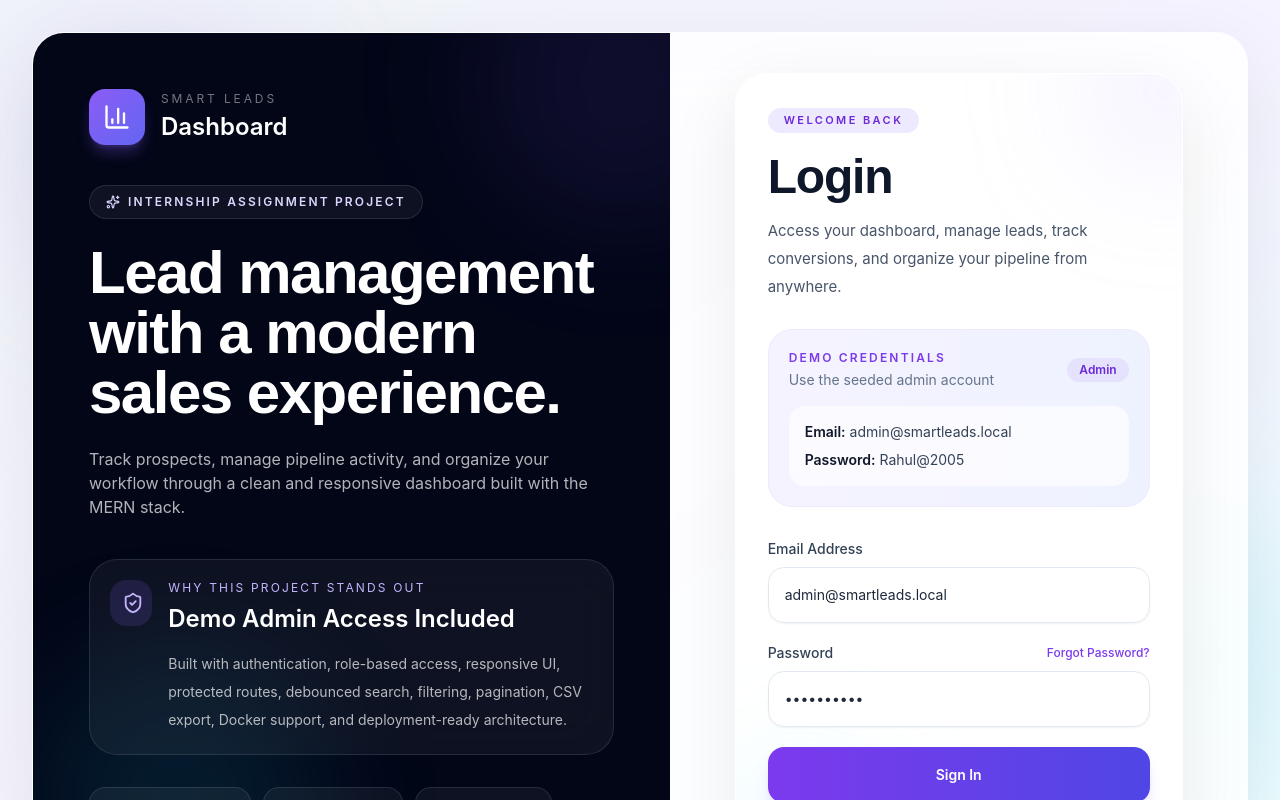
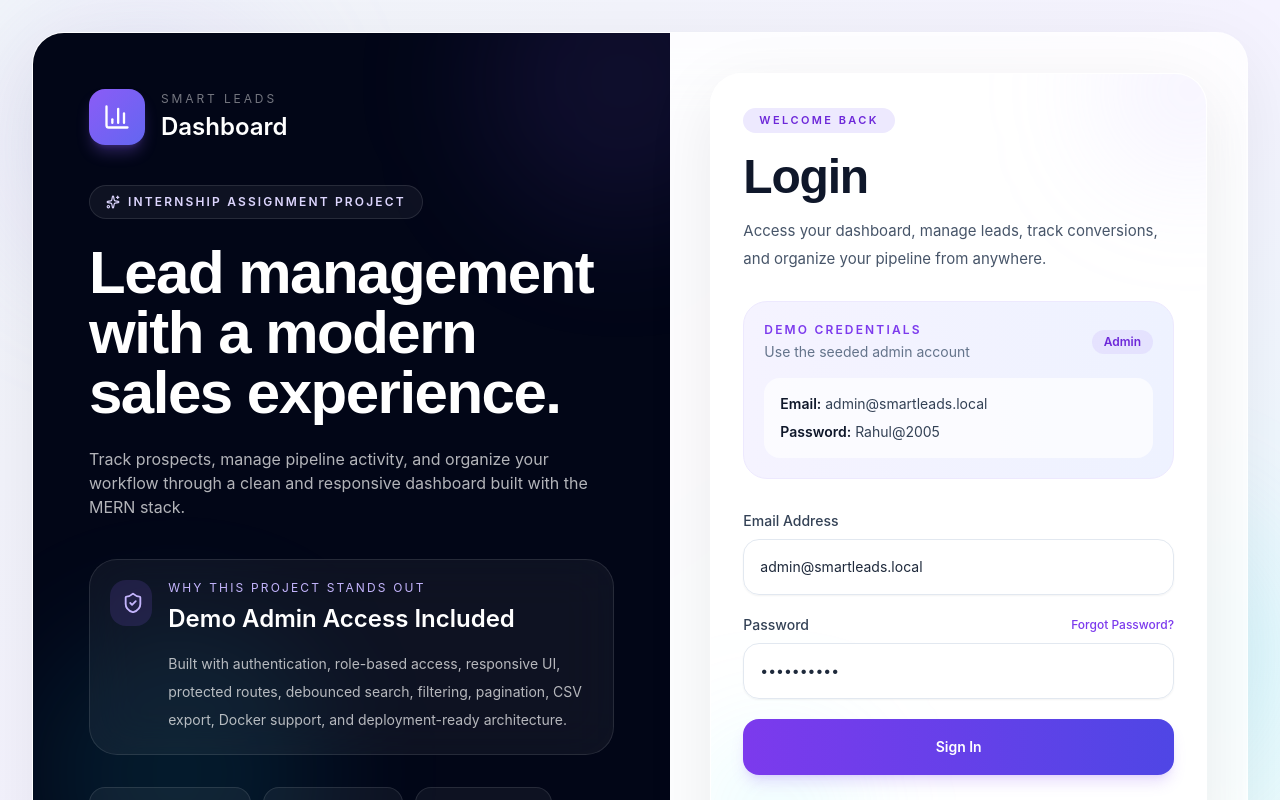
Before and after one commit to rahul-rajput246/dashboard, a React (Vite) app in the folder client/: page /login in a window 1280 px wide. Shown: the top 800 px of the page. Built offline with nearby package versions, Linux system fonts and the light colour scheme; no server answers.

Commit message:
responsive

```diff
--- a/client/src/components/AuthShell.tsx
+++ b/client/src/components/AuthShell.tsx
@@ -21,7 +21,7 @@ const AuthShell = ({
 
     <div className="relative mx-auto grid min-h-[calc(100vh-1.5rem)] max-w-7xl overflow-hidden rounded-[32px] border border-white/60 bg-white/70 shadow-[0_20px_80px_rgba(0,0,0,0.08)] backdrop-blur-2xl sm:min-h-[calc(100vh-2.5rem)] lg:grid-cols-[1.05fr_0.95fr]">
       {/* LEFT SIDE */}
-      <section className="relative flex flex-col overflow-hidden bg-slate-950 p-6 text-white sm:p-8 lg:p-10 xl:p-14">
+      <section className="relative hidden flex-col overflow-hidden bg-slate-950 p-6 text-white sm:p-8 lg:flex lg:p-10 xl:p-14">
         {/* DECORATIVE */}
         <div className="absolute -right-24 -top-24 h-72 w-72 rounded-full bg-violet-500/10 blur-3xl" />
         <div className="absolute bottom-0 left-0 h-72 w-72 rounded-full bg-cyan-400/10 blur-3xl" />
@@ -123,8 +123,8 @@ const AuthShell = ({
       </section>
 
       {/* RIGHT SIDE */}
-      <section className="relative flex items-center justify-center bg-white/40 p-4 sm:p-6 lg:p-10">
-        <div className="w-full max-w-md">
+      <section className="relative flex min-h-screen items-center justify-center bg-white/70 p-4 sm:p-6 lg:min-h-0 lg:bg-white/40 lg:p-10">
+        <div className="w-full max-w-md lg:max-w-lg">
           {children}
         </div>
       </section>
```
Also changed, not shown: client/src/pages/RegisterPage.tsx (line endings or trailing spaces).
